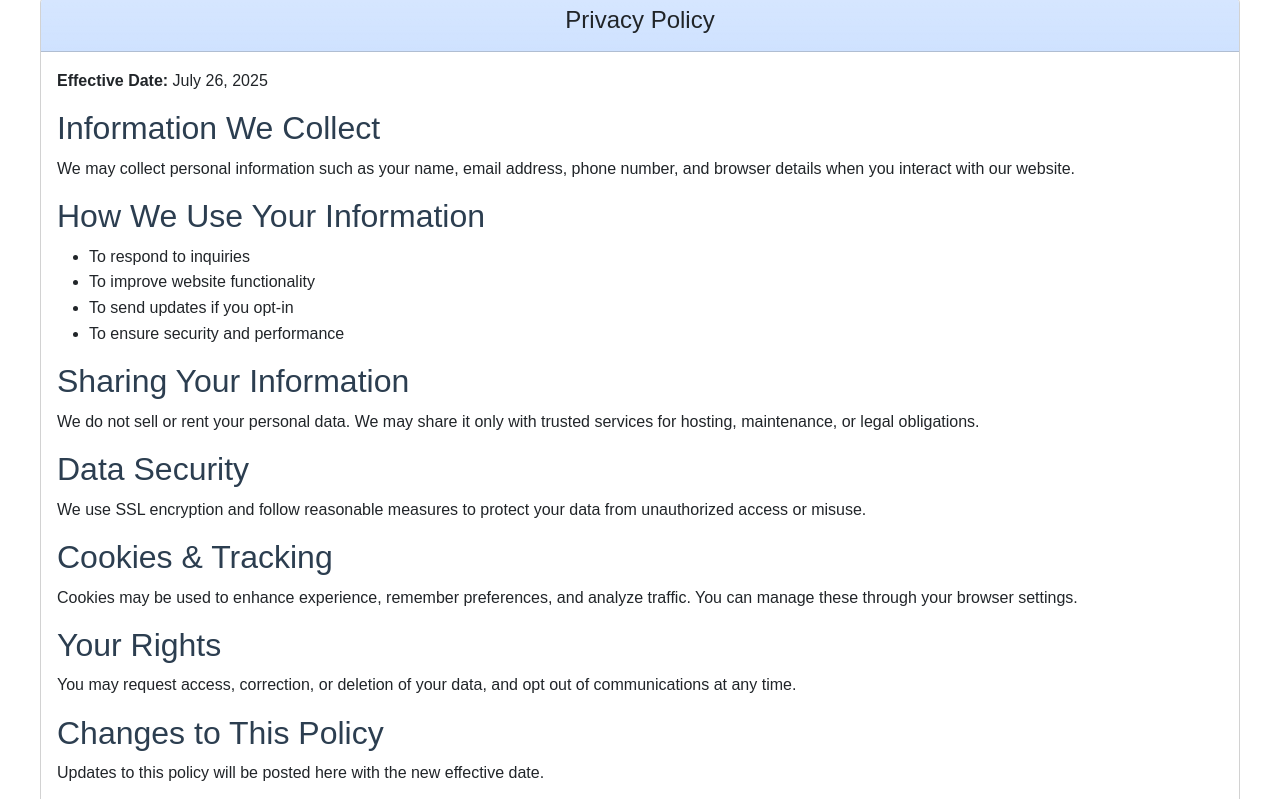
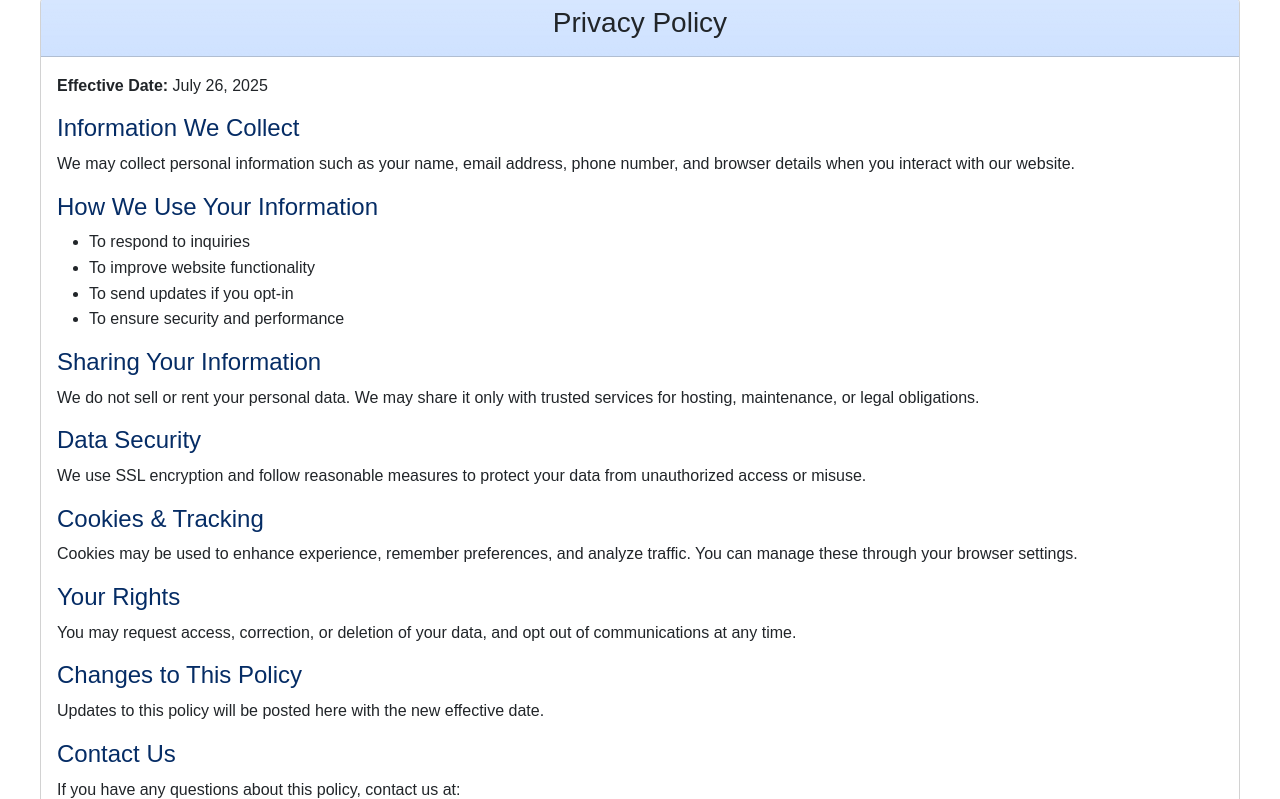
Before and after one commit to Syed-Aali/SyedAali, a plain HTML site: page privacy-policy.html in a window 1280 px wide. Shown: the part 143-942 px from the top of the page. Drawn offline with nearby package versions, Linux system fonts and the light colour scheme.

Commit message:
updated privacy-policy

```diff
--- a/privacy-policy.html
+++ b/privacy-policy.html
@@ -25,16 +25,16 @@
     </header>
     <div class="card">
         <div class="card-header bg-primary-subtle bg-gradient text-center">
-            <h4>Privacy Policy</h4>
+            <h3>Privacy Policy</h3>
 
         </div>
         <div class="card-body">
             <p><strong>Effective Date:</strong> July 26, 2025</p>
 
-            <h2>Information We Collect</h2>
+            <h4 class="text-primary-emphasis">Information We Collect</h4>
             <p>We may collect personal information such as your name, email address, phone number, and browser details when you interact with our website.</p>
 
-            <h2>How We Use Your Information</h2>
+            <h4 class="text-primary-emphasis">How We Use Your Information</h4>
             <ul>
                 <li>To respond to inquiries</li>
                 <li>To improve website functionality</li>
@@ -42,22 +42,22 @@
                 <li>To ensure security and performance</li>
             </ul>
 
-            <h2>Sharing Your Information</h2>
+            <h4 class="text-primary-emphasis">Sharing Your Information</h4>
             <p>We do not sell or rent your personal data. We may share it only with trusted services for hosting, maintenance, or legal obligations.</p>
 
-            <h2>Data Security</h2>
+            <h4 class="text-primary-emphasis">Data Security</h4>
             <p>We use SSL encryption and follow reasonable measures to protect your data from unauthorized access or misuse.</p>
 
-            <h2>Cookies & Tracking</h2>
+            <h4 class="text-primary-emphasis">Cookies & Tracking</h4>
             <p>Cookies may be used to enhance experience, remember preferences, and analyze traffic. You can manage these through your browser settings.</p>
 
-            <h2>Your Rights</h2>
+            <h4 class="text-primary-emphasis">Your Rights</h4>
             <p>You may request access, correction, or deletion of your data, and opt out of communications at any time.</p>
 
-            <h2>Changes to This Policy</h2>
+            <h4 class="text-primary-emphasis">Changes to This Policy</h4>
             <p>Updates to this policy will be posted here with the new effective date.</p>
 
-            <h2>Contact Us</h2>
+            <h4 class="text-primary-emphasis">Contact Us</h4>
             <p>If you have any questions about this policy, contact us at:</p>
             <ul>
                 <li>Phone: 084939 08010 </li>
```
